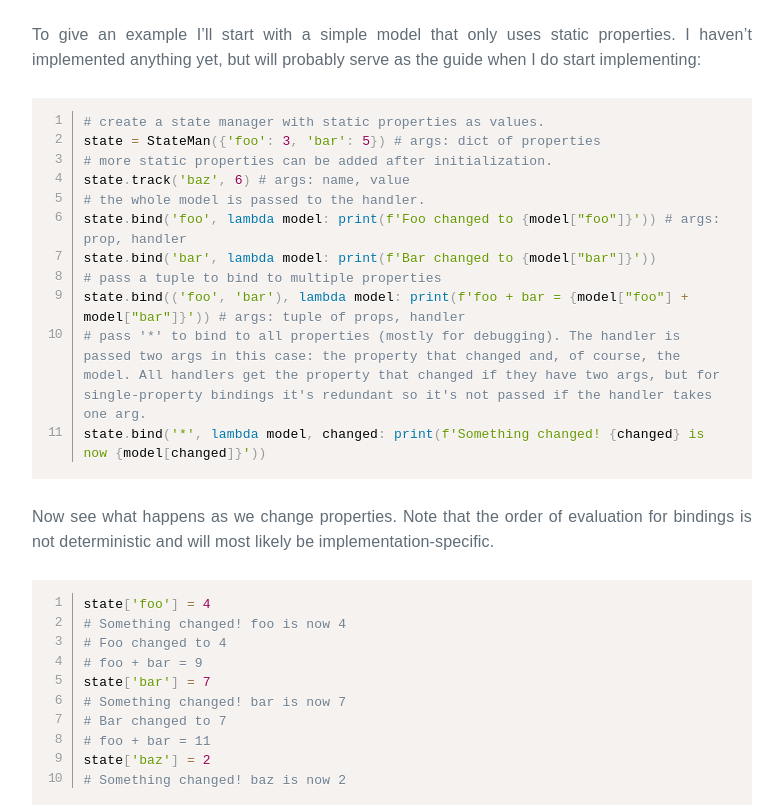
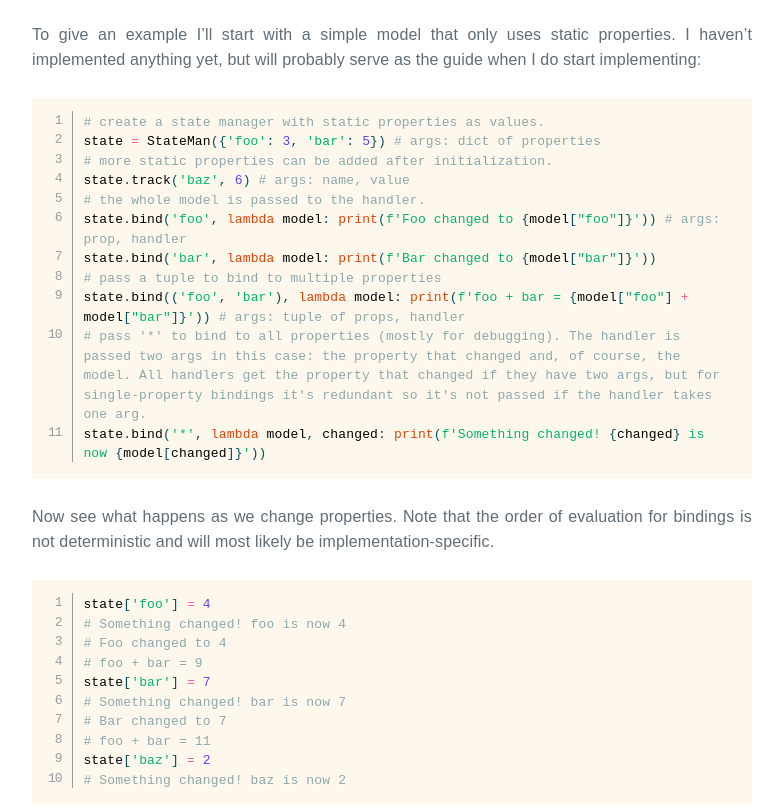
Before and after one commit to mattfbacon/mattfellenz.be, a plain HTML site: page blog/starting_on_tagviewer2.html in a window 1280 px wide. Shown: the part 1970-2778 px from the top of the page, without its empty margins (248-1031 px from the left). Drawn offline with Linux system fonts and the light colour scheme; a web font is replaced by a local one.

Commit message:
Custom Prism theme

```diff
--- a/res/style/prism.css
+++ b/res/style/prism.css
@@ -58,7 +58,7 @@ pre[class*="language-"] {
 
 :not(pre) > code[class*="language-"],
 pre[class*="language-"] {
-	background: #f5f2f0;
+	background:#fef8ec;
 }
 
 /* Inline code */
@@ -68,21 +68,18 @@ pre[class*="language-"] {
 	white-space: normal;
 }
 
+.namespace {
+  opacity: .7;
+}
 .token.comment,
 .token.prolog,
 .token.doctype,
 .token.cdata {
-	color: slategray;
+  color: #8ca6a6;
 }
-
 .token.punctuation {
-	color: #999;
+  color: #004d57;
 }
-
-.token.namespace {
-	opacity: .7;
-}
-
 .token.property,
 .token.tag,
 .token.boolean,
@@ -90,53 +87,46 @@ pre[class*="language-"] {
 .token.constant,
 .token.symbol,
 .token.deleted {
-	color: #905;
+  color: #5842ff;
 }
-
 .token.selector,
 .token.attr-name,
 .token.string,
 .token.char,
 .token.builtin,
 .token.inserted {
-	color: #690;
+  color: #00b368;
 }
-
 .token.operator,
 .token.entity,
 .token.url,
 .language-css .token.string,
 .style .token.string {
-	color: #9a6e3a;
+  color: #ff5792;
+  background: transparent;
 }
-
 .token.atrule,
 .token.attr-value,
 .token.keyword {
-	color: #07a;
+  color: #e64100;
 }
-
-.token.function,
-.token.class-name {
-	color: #DD4A68;
+.token.function {
+  color: #0095a8;
 }
-
 .token.regex,
 .token.important,
 .token.variable {
-	color: #e90;
+  color: #fa8900;
 }
-
 .token.important,
 .token.bold {
-	font-weight: bold;
+  font-weight: bold;
 }
 .token.italic {
-	font-style: italic;
+  font-style: italic;
 }
-
 .token.entity {
-	cursor: help;
+  cursor: help;
 }
 
 pre[class*="language-"].line-numbers {
```
Also changed, not shown: res/style/prism.min.css.
